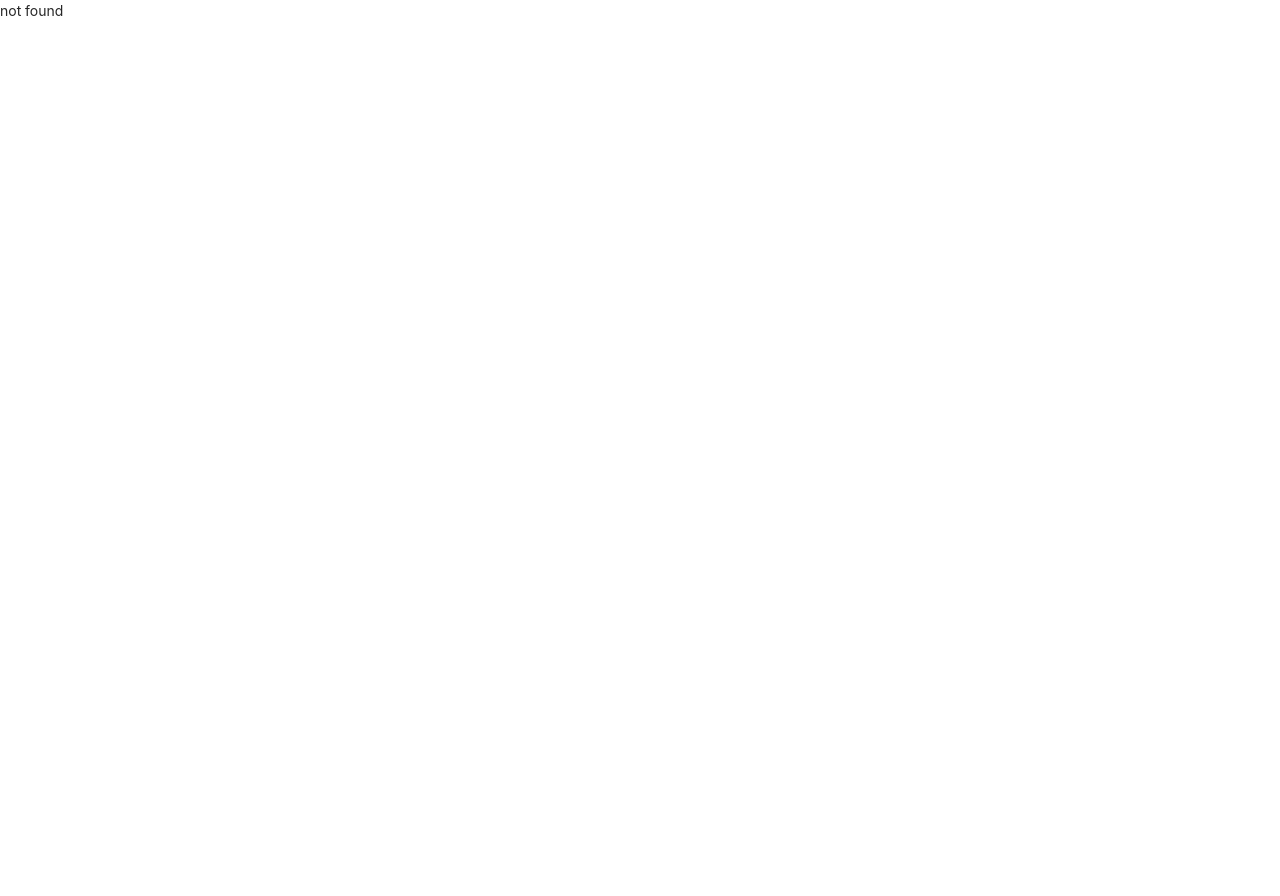
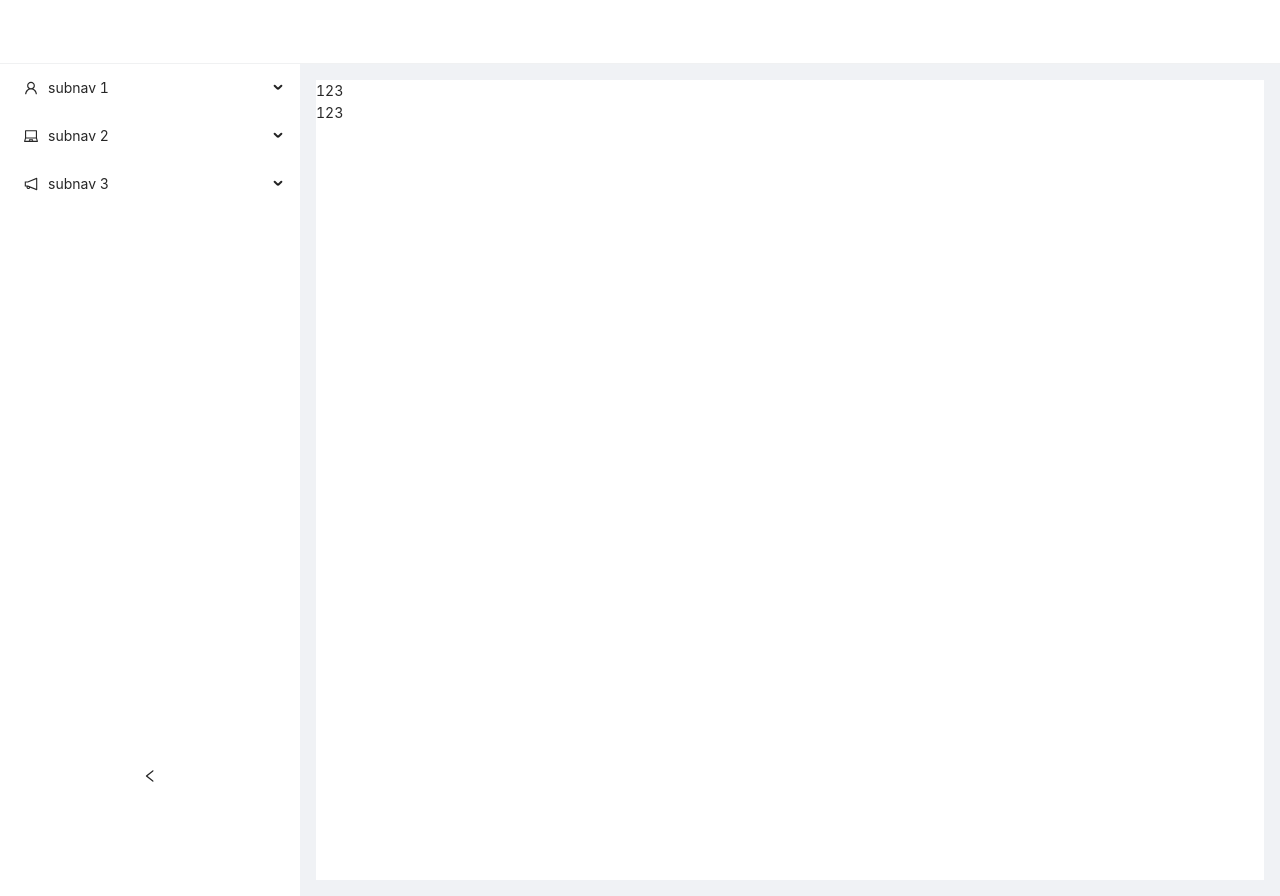
Before and after one commit to Leonvanx/react-web, a React app: page /#/register in a window 1280 px wide. Before the commit the page ends 800 px from the top, so only its background shows below. Built offline with nearby package versions, Linux system fonts and the light colour scheme.

Commit message:
fix: add new page

```diff
--- a/src/components/redirect/index.tsx
+++ b/src/components/redirect/index.tsx
@@ -1,6 +1,10 @@
+import { useEffect } from 'react';
 import { Navigate } from 'react-router-dom';
 
-const Redirect = () => {
+const Redirect: React.FC = () => {
+  useEffect(() => {
+    console.log('经过redict');
+  }, []);
   return <Navigate to="/index" />;
 };
 export default Redirect;
--- a/src/pages/login/index.tsx
+++ b/src/pages/login/index.tsx
@@ -3,7 +3,7 @@ import { userRegisterApi } from '@/apis/user/register';
 import myToast from '@/utils/toast';
 import { Button } from 'antd';
 
-const Login: React.FC = () => {
+const LoginPage: React.FC = () => {
   const data = { userEmail: 'test@123.com', userPwd: '123456' };
   const post = () => {
     userLoginApi(data, { isWithToken: false }).then((res) => {
@@ -39,4 +39,4 @@ const Login: React.FC = () => {
     </>
   );
 };
-export default Login;
+export default LoginPage;
--- /dev/null
+++ b/src/pages/register/index.tsx
@@ -0,0 +1,10 @@
+const RegisterPage: React.FC = () => {
+  return (
+    <>
+      <div className="RegisterPage" />
+      <div>123</div>
+      <div>123</div>
+    </>
+  );
+};
+export default RegisterPage;
--- a/src/routers/index.ts
+++ b/src/routers/index.ts
@@ -2,6 +2,7 @@ import React from 'react';
 import { RouteObject } from 'react-router-dom';
 import LayoutComp from '@/components/layout';
 import Redirect from '@/components/redirect';
+import RegisterPage from '@/pages/register';
 
 const Home = React.lazy(() => import('comps/home'));
 const Invoice = React.lazy(() => import('comps/invoice'));
@@ -9,7 +10,7 @@ const Invoices = React.lazy(() => import('comps/invoices'));
 const Ex1 = React.lazy(() => import('comps/example/ex1'));
 const Ex2 = React.lazy(() => import('comps/example/ex2'));
 
-const Login = React.lazy(() => import('pages/login'));
+const LoginPage = React.lazy(() => import('pages/login'));
 
 const routeConfig: RouteObject[] = [
   {
@@ -24,6 +25,7 @@ const routeConfig: RouteObject[] = [
     path: '/index',
     element: React.createElement(Home)
   },
+  {},
   {
     element: React.createElement(LayoutComp),
     children: [
@@ -47,7 +49,11 @@ const routeConfig: RouteObject[] = [
       },
       {
         path: '/login',
-        element: React.createElement(Login)
+        element: React.createElement(LoginPage)
+      },
+      {
+        path: '/register',
+        element: React.createElement(RegisterPage)
       }
     ]
   }
```
